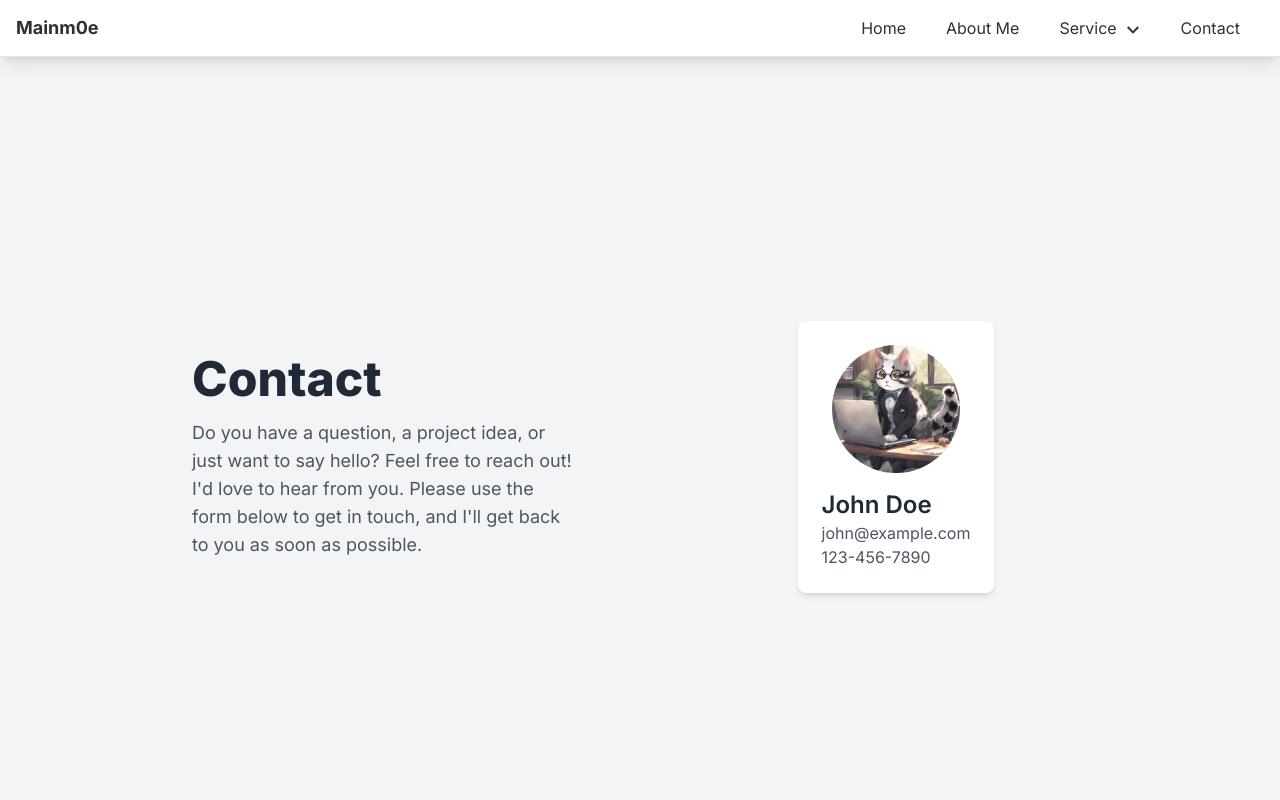
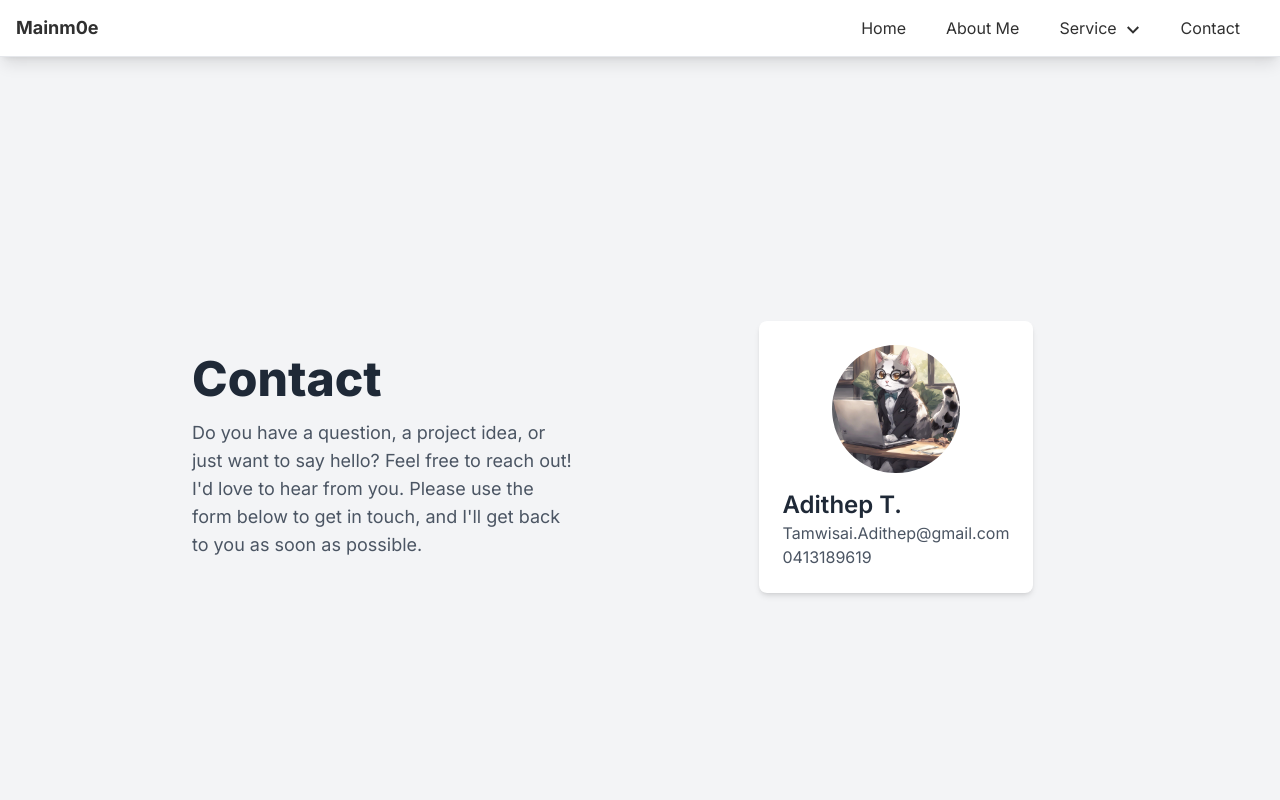
Before and after one commit to Mainm0e/mainm0e_page, a Next.js app: page /contact in a window 1280 px wide. Shown: the top 800 px of the page. Built offline with nearby package versions, Linux system fonts and the light colour scheme.

Commit message:
update info

```diff
--- a/app/contact/page.tsx
+++ b/app/contact/page.tsx
@@ -21,9 +21,9 @@ export default function Contact() {
       {/* Right side */}
       <div className="w-1/2 flex items-center justify-center">
       <OnlyContact
-        name="John Doe"
-        email="john@example.com"
-        phone="123-456-7890"
+        name="Adithep T."
+        email="Tamwisai.Adithep@gmail.com"
+        phone="0413189619"
         imageUrl="./images/home.jpg"
       />
       </div>
```
